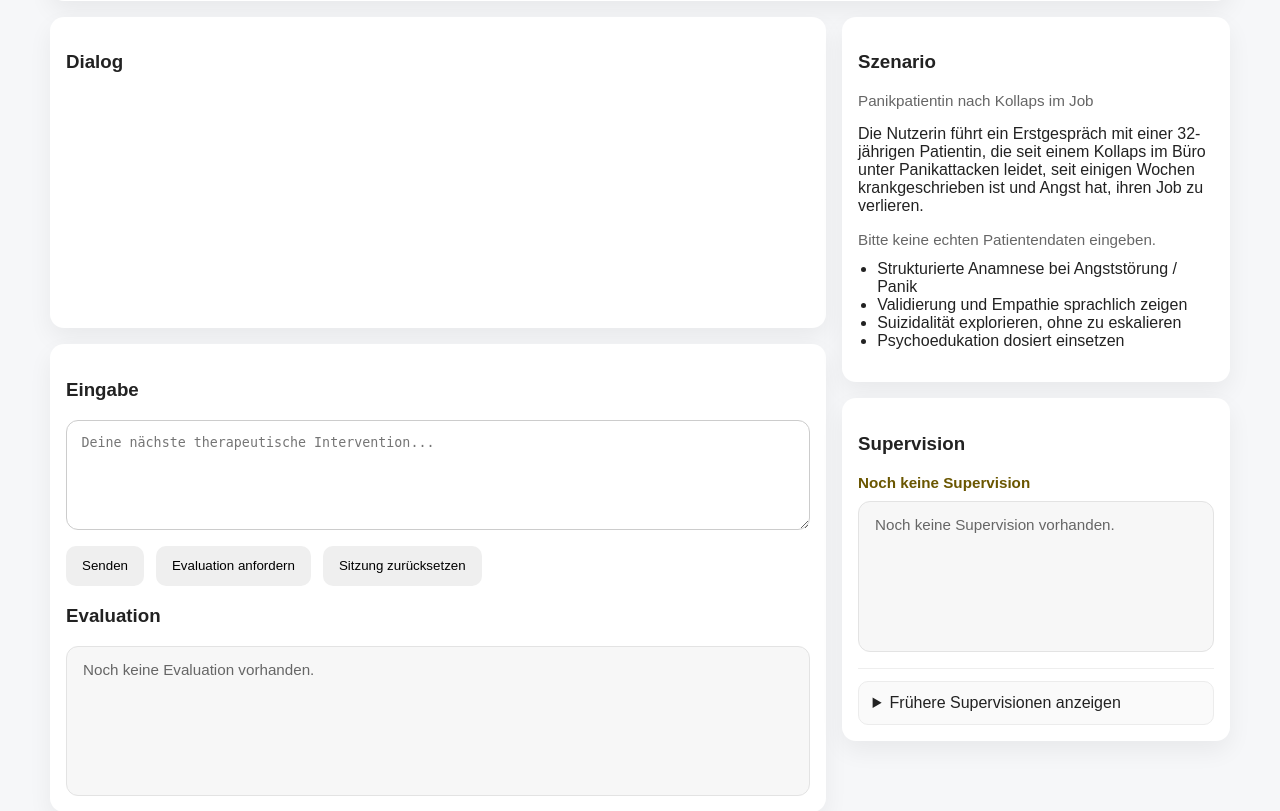
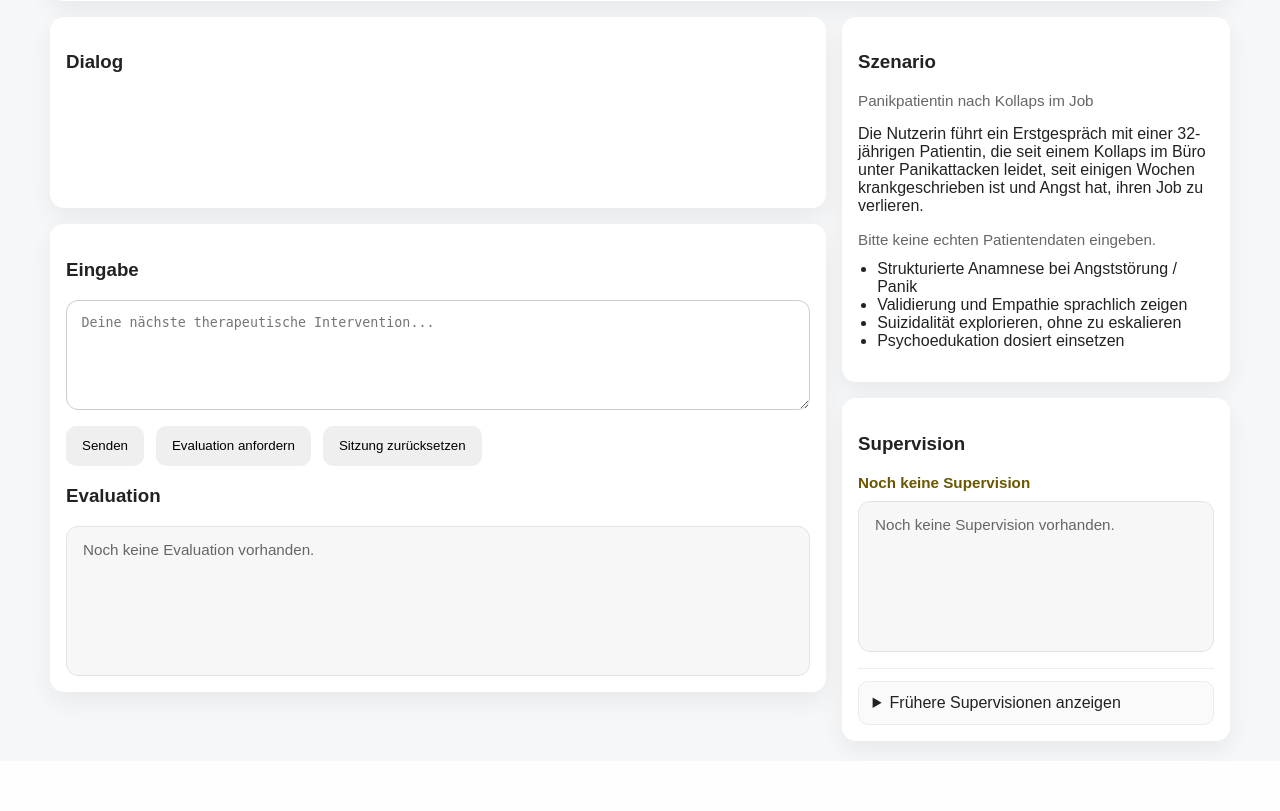
Before and after one commit to ulrichkastner/psycho_multi_agent, a Flask app: page / in a window 1280 px wide. Shown: the part 271-1082 px from the top of the page. After the commit the page ends 1027 px from the top, so only its background shows below. Run offline with Flask 3, Linux system fonts and the light colour scheme; the visitor is signed in with stand-in values (Sample User, id 1).

Commit message:
Update index.html

```diff
--- a/templates/index.html
+++ b/templates/index.html
@@ -46,7 +46,7 @@
     }
 
     .chat {
-      min-height: 220px;
+      min-height: 100px;
       max-height: 65vh;
       overflow-y: auto;
       white-space: pre-wrap;
```
